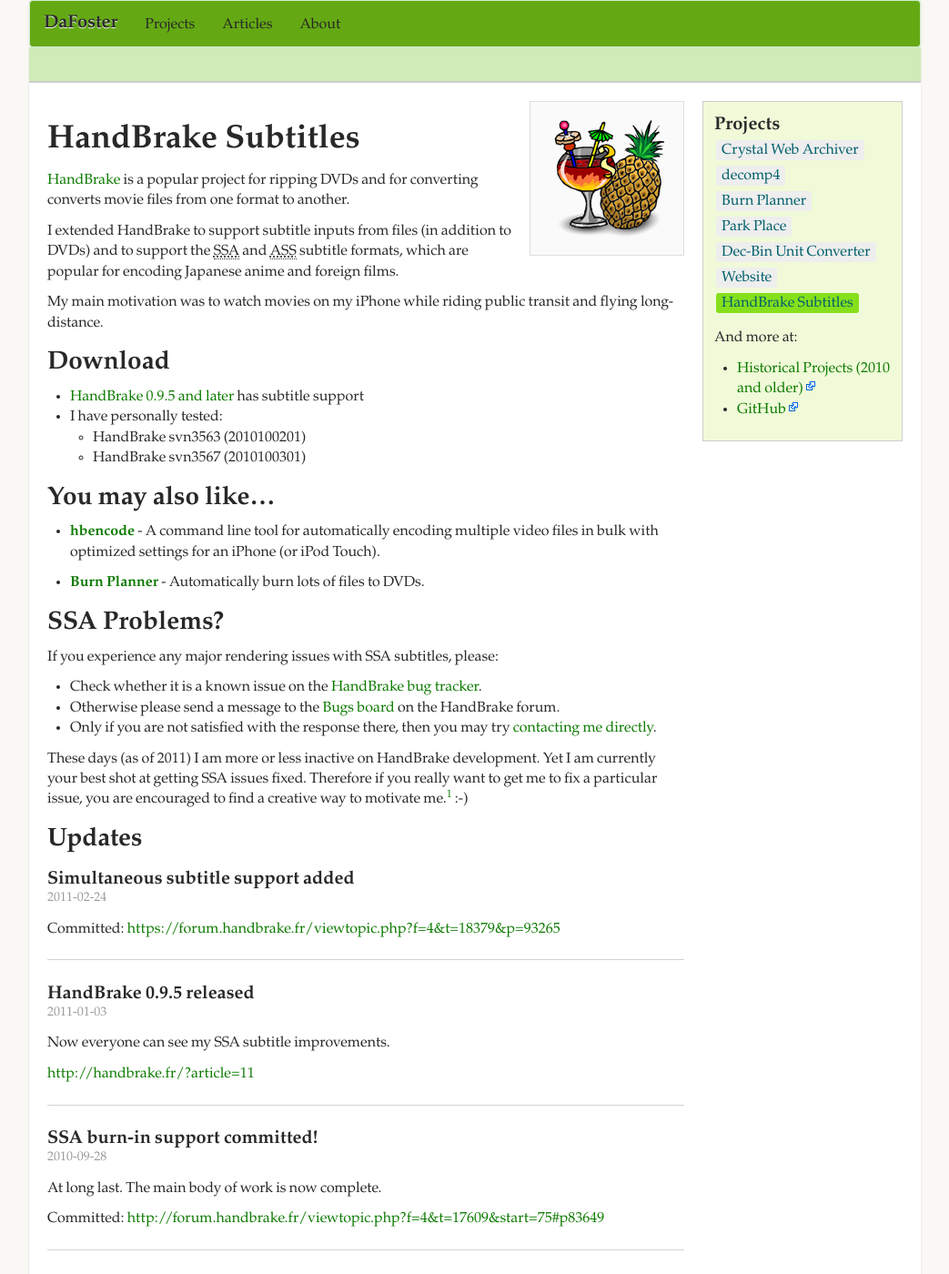
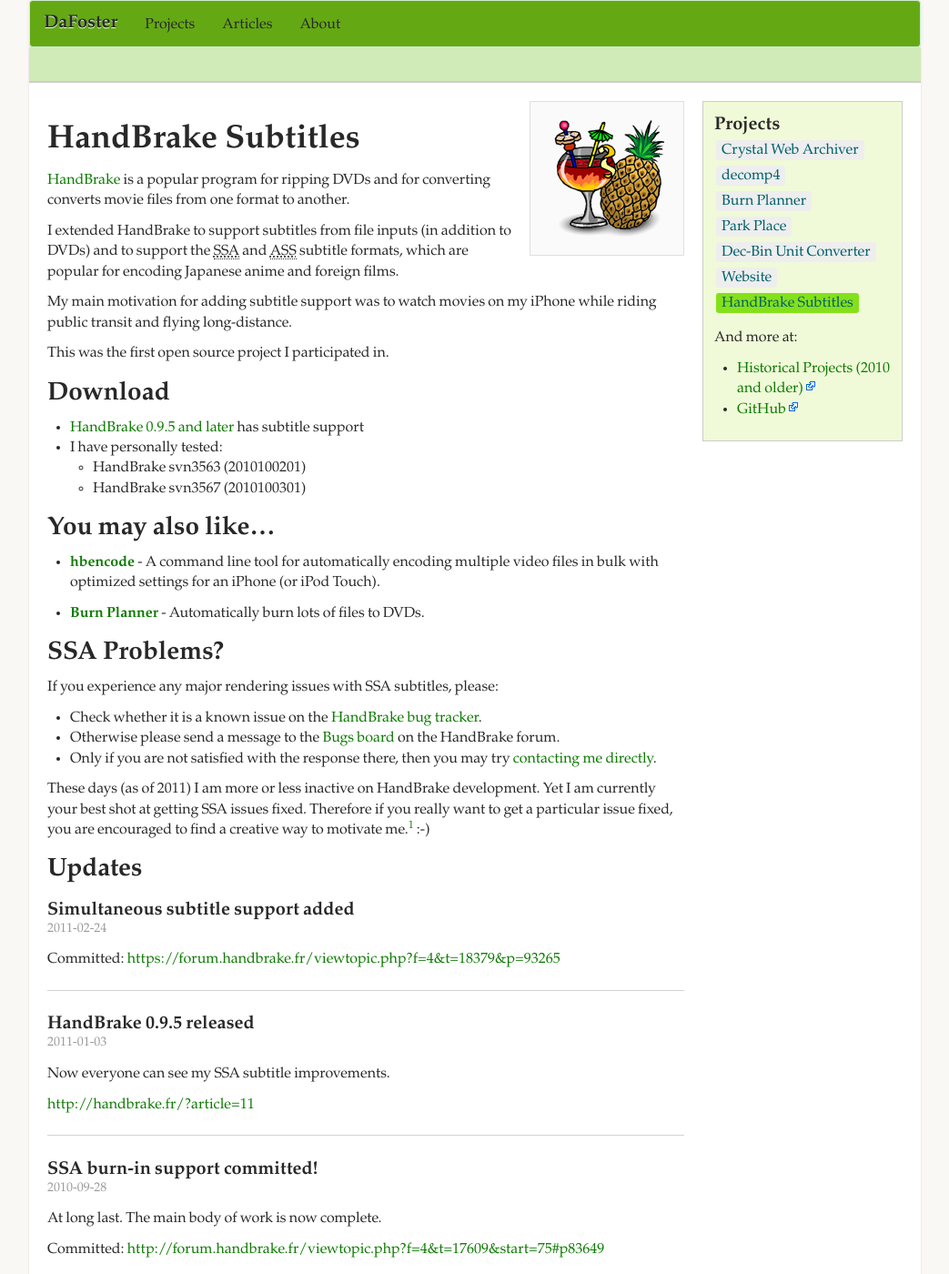
Before and after one commit to davidfstr/dafoster.net, a Jekyll site: the page built from projects/handbrake-subtitle-support/index.md, in a window 1280 px wide and 1400 px high. Shown: the whole window at 91% size, without its empty margins (118-1161 px from the left). Built offline with Jekyll 4.4.1, drawn with Linux system fonts in a browser that asks for light colours; Markdown is read by kramdown in place of the engine named in the settings.

Commit message:
Tweak copy on HandBrake Subtitles page.

```diff
--- a/projects/handbrake-subtitle-support/index.md
+++ b/projects/handbrake-subtitle-support/index.md
@@ -16,16 +16,18 @@
     .span9 > hr { border-top-color: #d3d3d3; /* subtle */ }
 
 ---
-[HandBrake] is a popular project for ripping DVDs and for converting
+[HandBrake] is a popular program for ripping DVDs and for converting
 converts movie files from one format to another.
 
-I extended HandBrake to support subtitle inputs from files (in addition
+I extended HandBrake to support subtitles from file inputs (in addition
 to DVDs) and to support the <acronym title="SubStation Alpha">SSA</acronym>
 and <acronym title="Advanced SubStation Alpha">ASS</acronym> subtitle formats,
 which are popular for encoding Japanese anime and foreign films.
 
-My main motivation was to watch movies on my iPhone while riding public transit
-and flying long-distance.
+My main motivation for adding subtitle support was to watch movies on my iPhone
+while riding public transit and flying long-distance.
+
+This was the first open source project I participated in.
 
 ## Download
 
@@ -52,7 +54,7 @@
 
 These days (as of 2011) I am more or less inactive on HandBrake development.
 Yet I am currently your best shot at getting SSA issues fixed. Therefore if you
-really want to get me to fix a particular issue, you are encouraged to find a
+really want to get a particular issue fixed, you are encouraged to find a
 creative way to motivate me.[^motivate] :-)
 
 ## Updates
```
